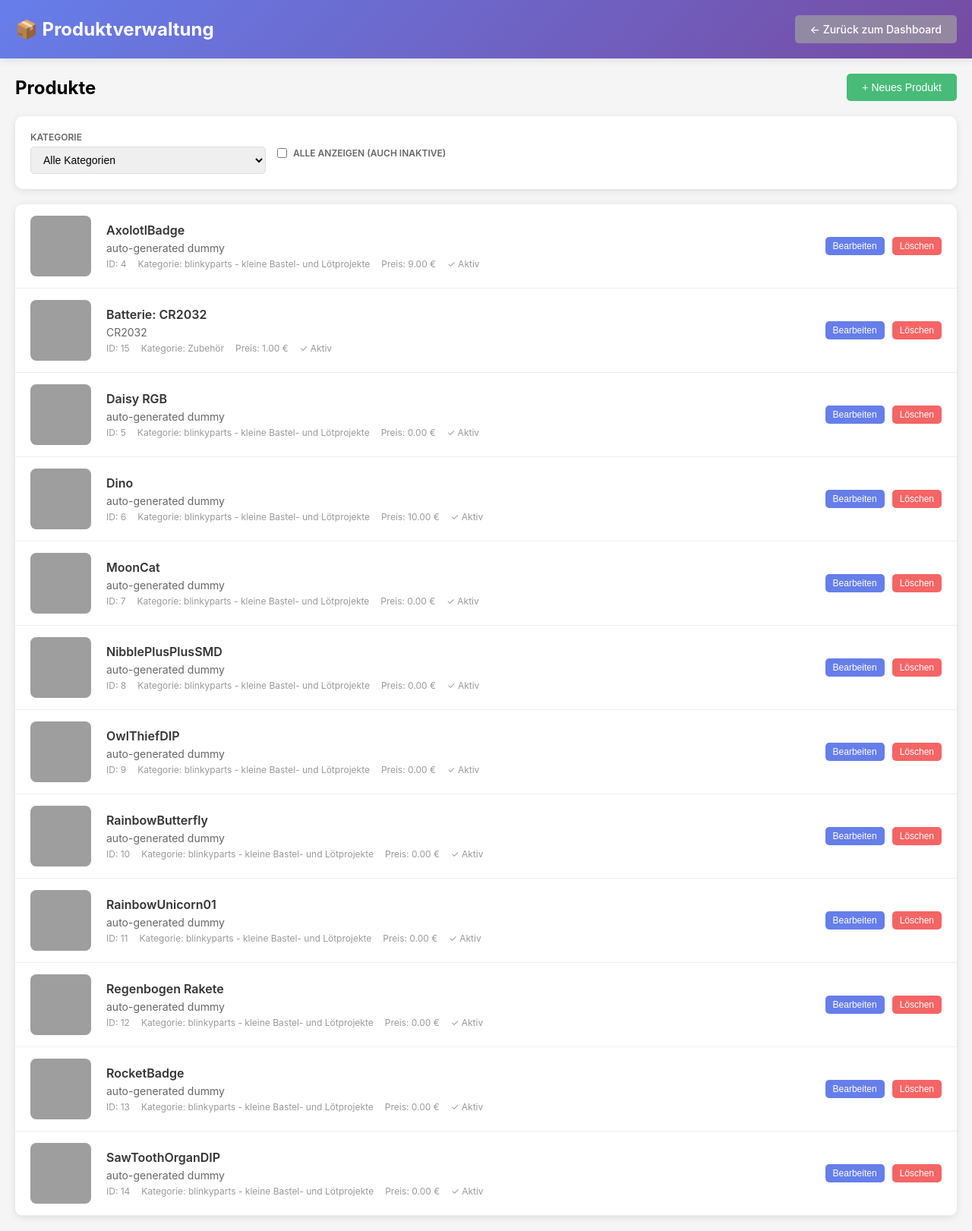
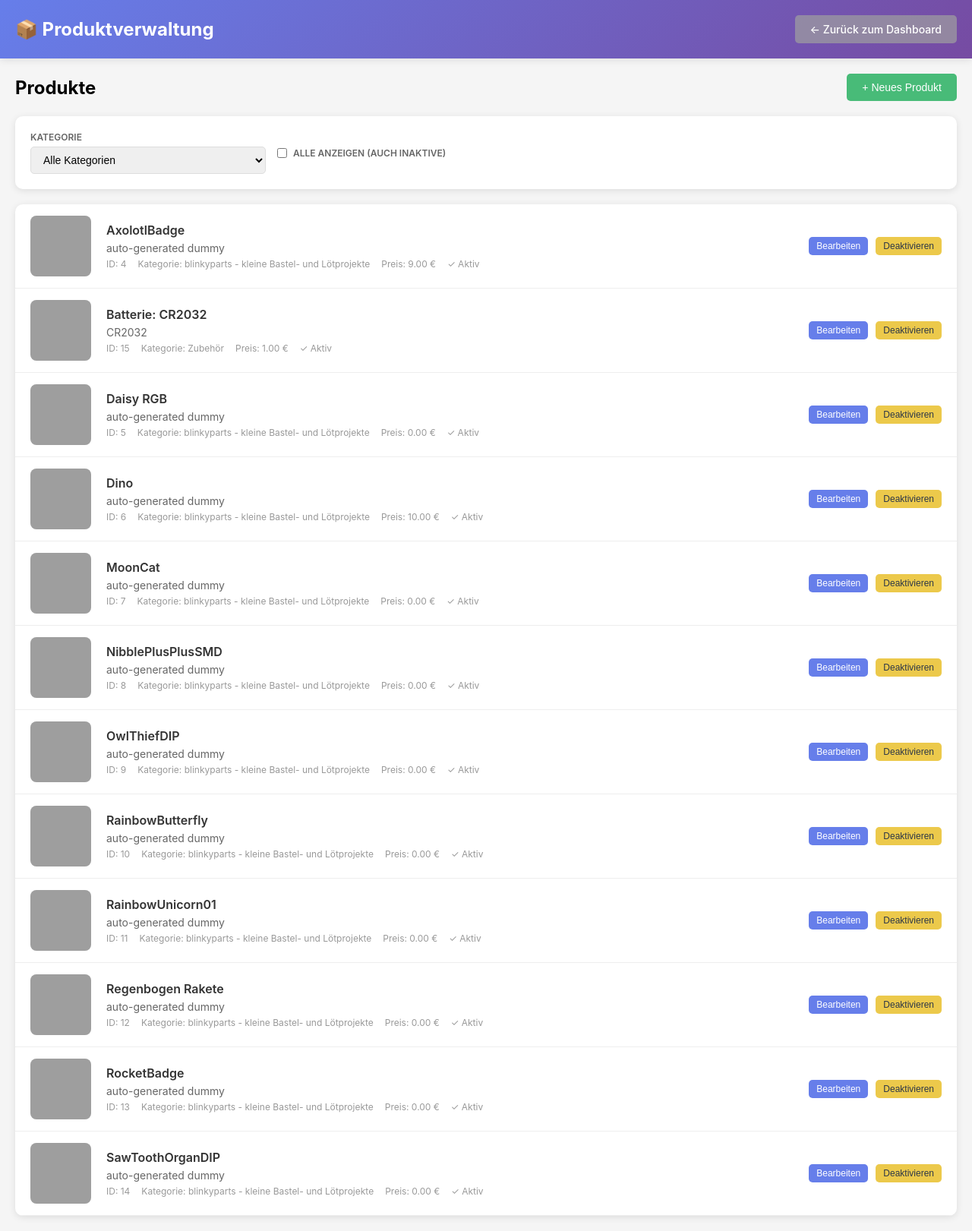
Before and after one commit to realaxl/kiosk, a Flask app: page /admin/products in a window 1280 px wide. Shown: the whole page at 76% size. Run offline with Flask 3, Linux system fonts and the light colour scheme; the visitor is signed in with stand-in values (Sample User, id 1); data comes from the database, SQL or seed files in the repository; both versions use the stored data as it was after the commit; grey boxes are pictures that could not be loaded.

Commit message:
Change: product deactivate, not delete

```diff
--- a/templates/admin_products.html
+++ b/templates/admin_products.html
@@ -69,6 +69,11 @@
         .btn-danger {
             background: #f56565;
             color: white;
+        }
+
+        .btn-warning {
+            background: #ecc94b;
+            color: #2d3748;
         }
 
         .btn-sm {
@@ -465,7 +470,11 @@
                     </div>
                     <div class="product-actions">
                         <button class="btn btn-primary btn-sm" onclick="openEditModal({{ product['productId'] }})">Bearbeiten</button>
-                        <button class="btn btn-danger btn-sm" onclick="deleteProduct({{ product['productId'] }})">Löschen</button>
+                        {% if product['active'] %}
+                        <button class="btn btn-warning btn-sm" onclick="toggleProductStatus({{ product['productId'] }}, false)">Deaktivieren</button>
+                        {% else %}
+                        <button class="btn btn-success btn-sm" onclick="toggleProductStatus({{ product['productId'] }}, true)">Aktivieren</button>
+                        {% endif %}
                     </div>
                 </div>
                 {% endfor %}
@@ -703,20 +712,28 @@
             }
         }
 
-        async function deleteProduct(productId) {
-            if (!confirm('Möchten Sie dieses Produkt wirklich löschen?')) return;
+        async function toggleProductStatus(productId, newStatus) {
+            try {
+                // First, get the current product data
+                const getResponse = await fetch(`/admin/api/products/${productId}`);
+                if (!getResponse.ok) throw new Error('Produkt konnte nicht geladen werden');
 
-            try {
-                const response = await fetch(`/admin/api/products/${productId}`, {
-                    method: 'DELETE'
+                const product = await getResponse.json();
+
+                // Update only the active status
+                product.active = newStatus;
+
+                const updateResponse = await fetch(`/admin/api/products/${productId}`, {
+                    method: 'PUT',
+                    headers: { 'Content-Type': 'application/json' },
+                    body: JSON.stringify(product)
                 });
 
-                if (!response.ok) throw new Error('Produkt konnte nicht gelöscht werden');
+                if (!updateResponse.ok) throw new Error('Status konnte nicht geändert werden');
 
-                alert('Produkt erfolgreich gelöscht!');
                 location.reload();
             } catch (error) {
-                alert('Fehler beim Löschen: ' + error.message);
+                alert('Fehler beim Ändern des Status: ' + error.message);
             }
         }
 
```
Also changed, not shown: db/db.sqlite.
